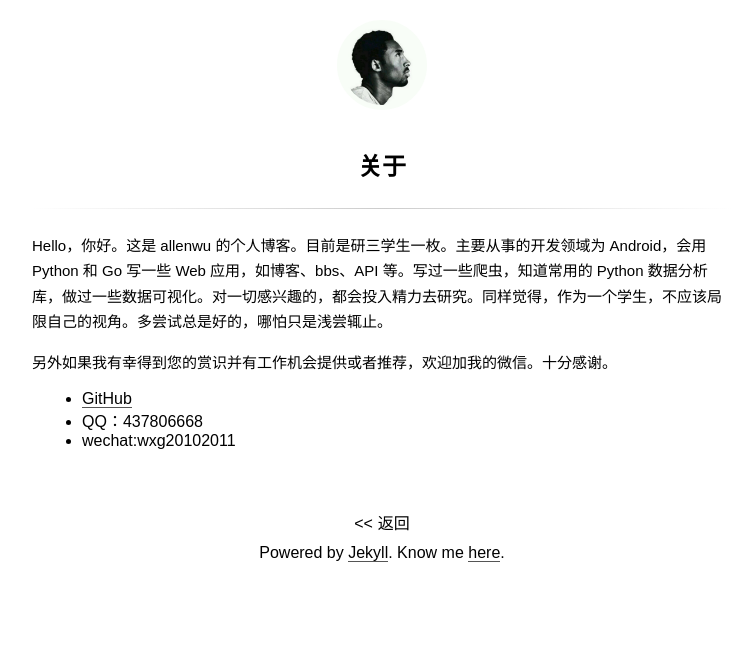
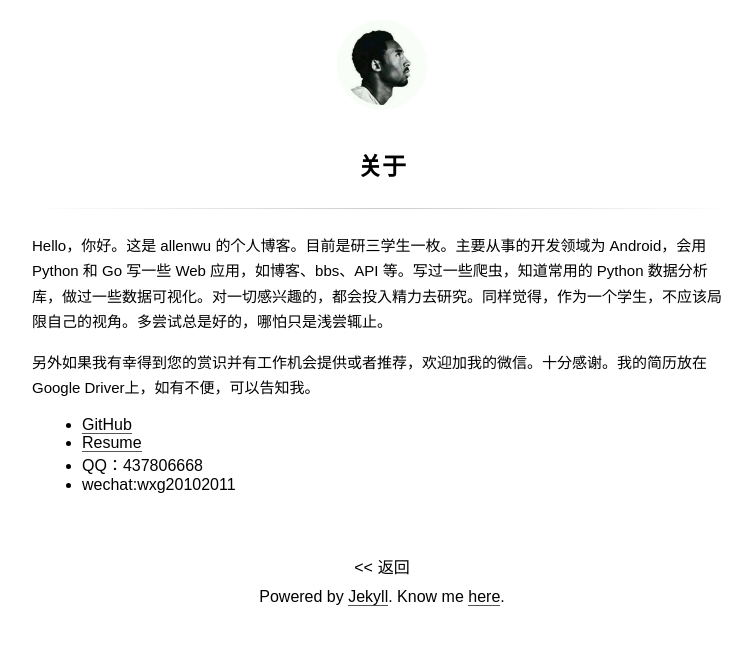
Before and after one commit to wuchangfeng/wuchangfeng.github.io, a Jekyll site: the page built from about.md, in a window 1280 px wide. Shown: the top 645 px of the page, without its empty margins (258-1010 px from the left). Built offline with Jekyll 4.4.1, drawn with Linux system fonts in a browser that asks for light colours; some web fonts are replaced; comment, search, counter and statistics services are not loaded.

Commit message:
blog update

```diff
--- a/about.md
+++ b/about.md
@@ -4,8 +4,9 @@ title: 关于
 
 Hello，你好。这是 allenwu 的个人博客。目前是研三学生一枚。主要从事的开发领域为 Android，会用 Python 和 Go 写一些 Web 应用，如博客、bbs、API 等。写过一些爬虫，知道常用的 Python 数据分析库，做过一些数据可视化。对一切感兴趣的，都会投入精力去研究。同样觉得，作为一个学生，不应该局限自己的视角。多尝试总是好的，哪怕只是浅尝辄止。
 
-另外如果我有幸得到您的赏识并有工作机会提供或者推荐，欢迎加我的微信。十分感谢。
+另外如果我有幸得到您的赏识并有工作机会提供或者推荐，欢迎加我的微信。十分感谢。我的简历放在Google Driver上，如有不便，可以告知我。
 
 * [GitHub](https://github.com/wuchangfeng)
+* [Resume](https://drive.google.com/open?id=0B6gujcpxNOMYN2hZYmtQUk11X2c)
 * QQ：437806668
 * wechat:wxg20102011
```
